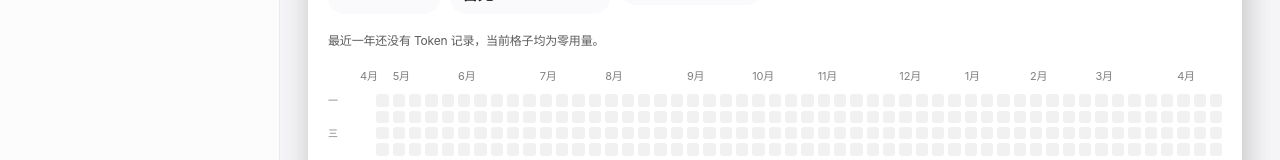
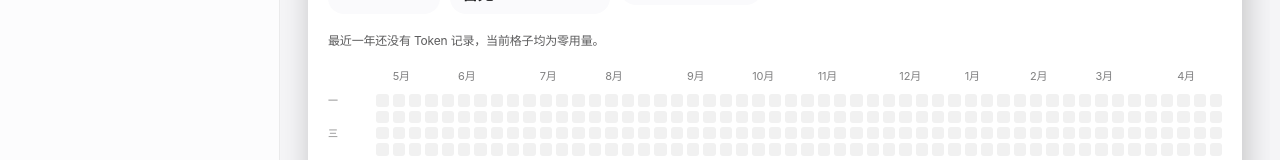
Before and after one commit to weimin96/CodexX, a Vue app: page /usage in a window 1280 px wide. Shown: the part 446-606 px from the top of the page. Built offline with nearby package versions, Linux system fonts and the light colour scheme.

Commit message:
隐藏年度首尾重复月份

```diff
--- a/src/components/usage/TokenUsageHeatmap.vue
+++ b/src/components/usage/TokenUsageHeatmap.vue
@@ -229,9 +229,15 @@ const heatmapMonthSlots = computed<HeatmapMonthSlot[]>(() => {
     }
   })
 
-  Array.from(monthRanges.values()).forEach((range, index) => {
+  const visibleMonthRanges = Array.from(monthRanges.values())
+  const lastMonthRange = visibleMonthRanges[visibleMonthRanges.length - 1]
+
+  visibleMonthRanges.forEach((range, index) => {
     const weekSpan = range.end_week_index - range.start_week_index + 1
-    if (index === 0 && weekSpan < 2) {
+    const sameAsEndMonth = Boolean(
+      lastMonthRange && range.key !== lastMonthRange.key && range.label === lastMonthRange.label,
+    )
+    if (index === 0 && (weekSpan < 2 || sameAsEndMonth)) {
       return
     }
 
```
